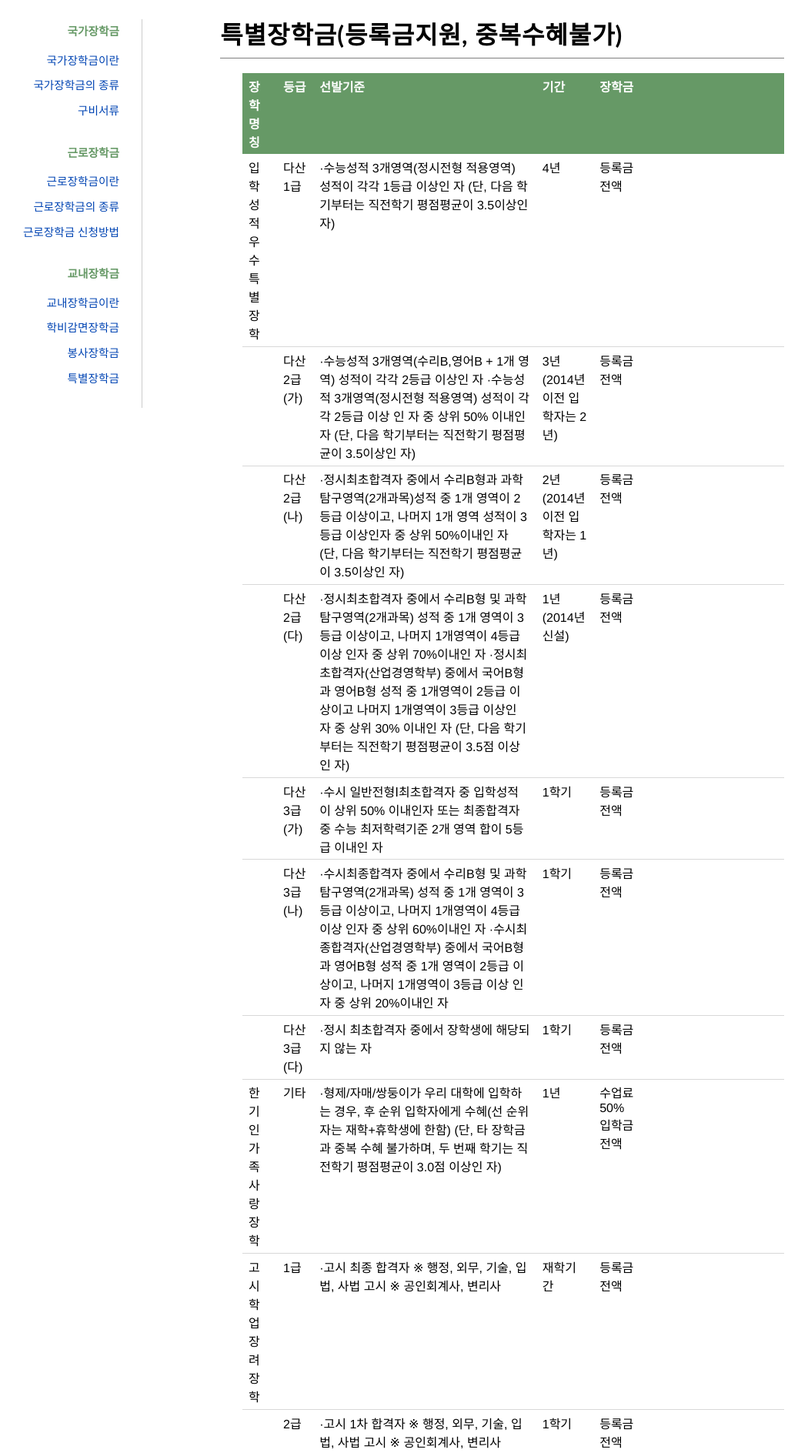
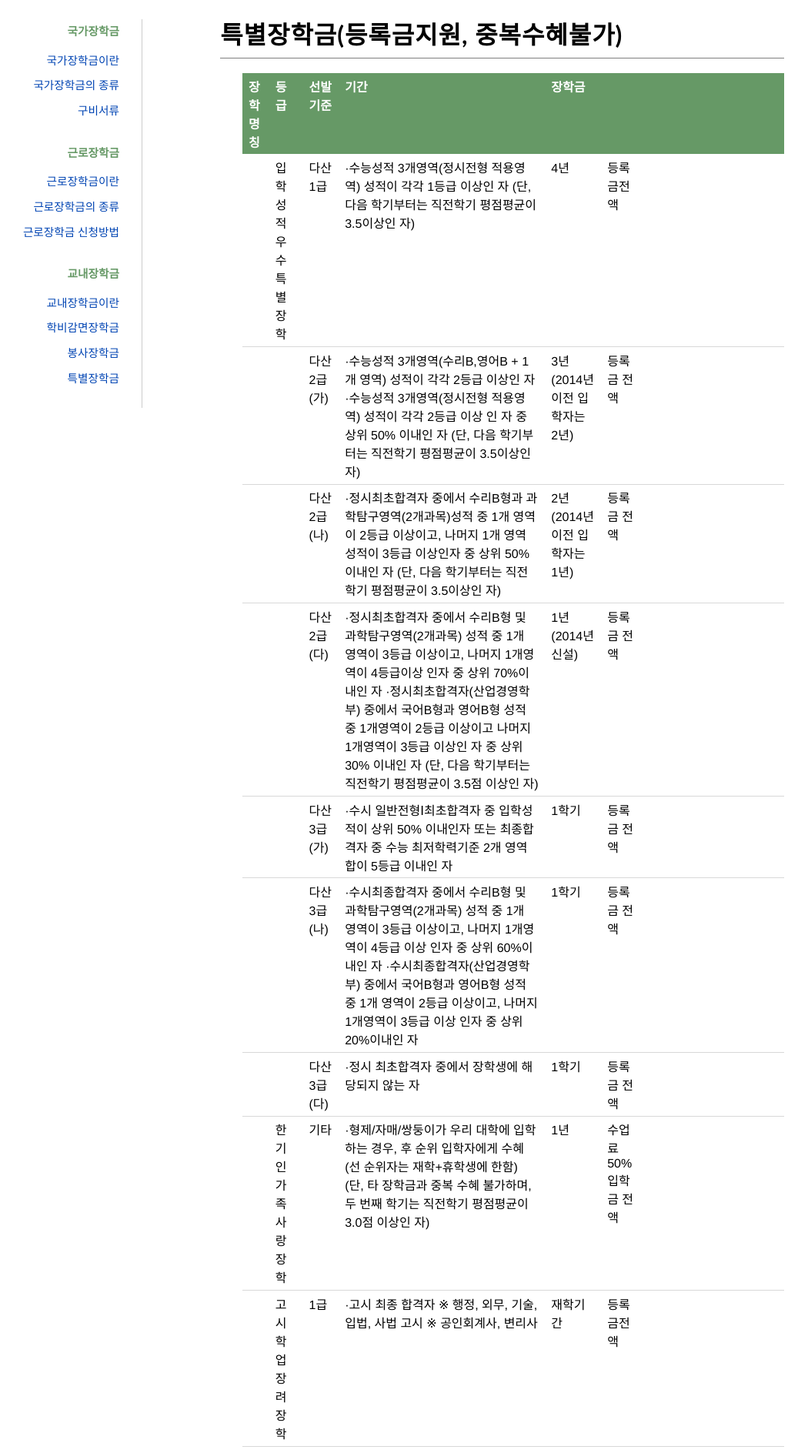
Before and after one commit to yeungkeun/yeungkeun.github.io, a Jekyll site: the page built from special.md, in a window 1280 px wide. Shown: the part 339-2227 px from the top of the page at 77% size, without its empty margins (141-1191 px from the left). Built offline with Jekyll 4.4.1, drawn with Linux system fonts in a browser that asks for light colours.

```diff
--- a/special.md
+++ b/special.md
@@ -5,8 +5,8 @@ title: 특별장학금(등록금지원, 중복수혜불가)
 
 
 
-|  장학명칭  |    등급    |      선발기준    |    기간   |   장학금   |
-|--------|------------|------------------|-----------|------------|
+  장학명칭  |    등급    |      선발기준    |    기간   |   장학금   |
+|------------|------------|------------------|-----------|------------|
 |입학성적 우수특별 장학| 다산 1급|·수능성적 3개영역(정시전형 적용영역) 성적이 각각 1등급 이상인 자 (단, 다음 학기부터는 직전학기 평점평균이 3.5이상인 자)|4년|등록금전액|
 ||다산 2급(가)|·수능성적 3개영역(수리B,영어B + 1개 영역) 성적이 각각 2등급 이상인 자 ·수능성적 3개영역(정시전형 적용영역) 성적이 각각 2등급 이상 인 자 중 상위 50% 이내인 자 (단, 다음 학기부터는 직전학기 평점평균이 3.5이상인 자) | 3년 (2014년 이전 입학자는 2년)| 등록금 전액|
 ||다산 2급(나)|·정시최초합격자 중에서 수리B형과 과학탐구영역(2개과목)성적 중 1개 영역이 2등급 이상이고, 나머지 1개 영역 성적이 3등급 이상인자 중 상위 50%이내인 자 (단, 다음 학기부터는 직전학기 평점평균이 3.5이상인 자)|2년(2014년 이전 입학자는 1년)|등록금 전액|
```
